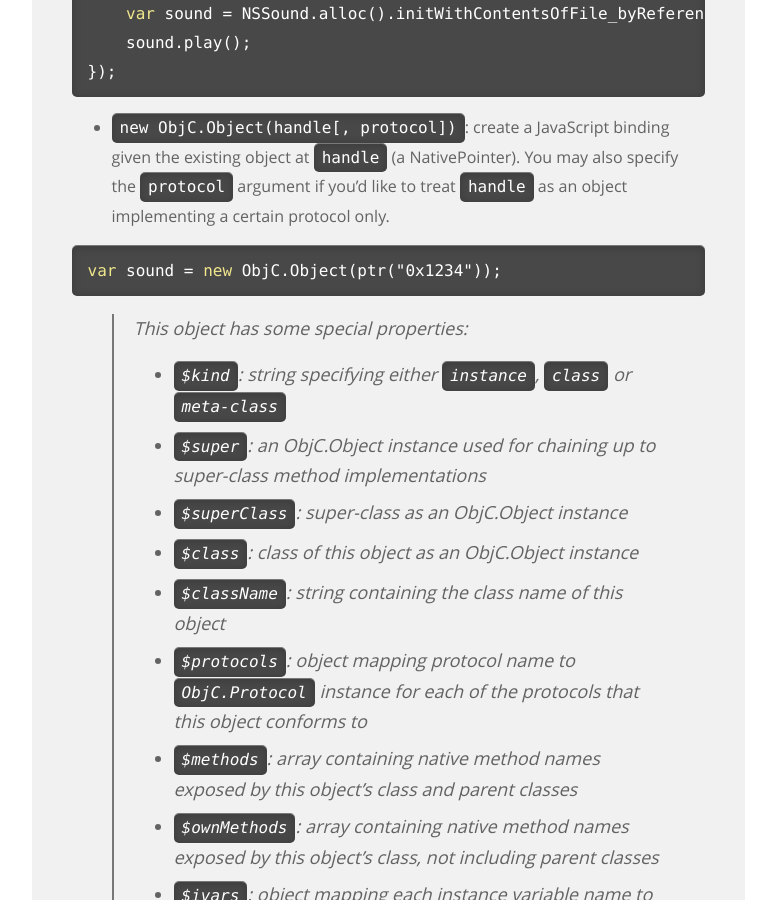
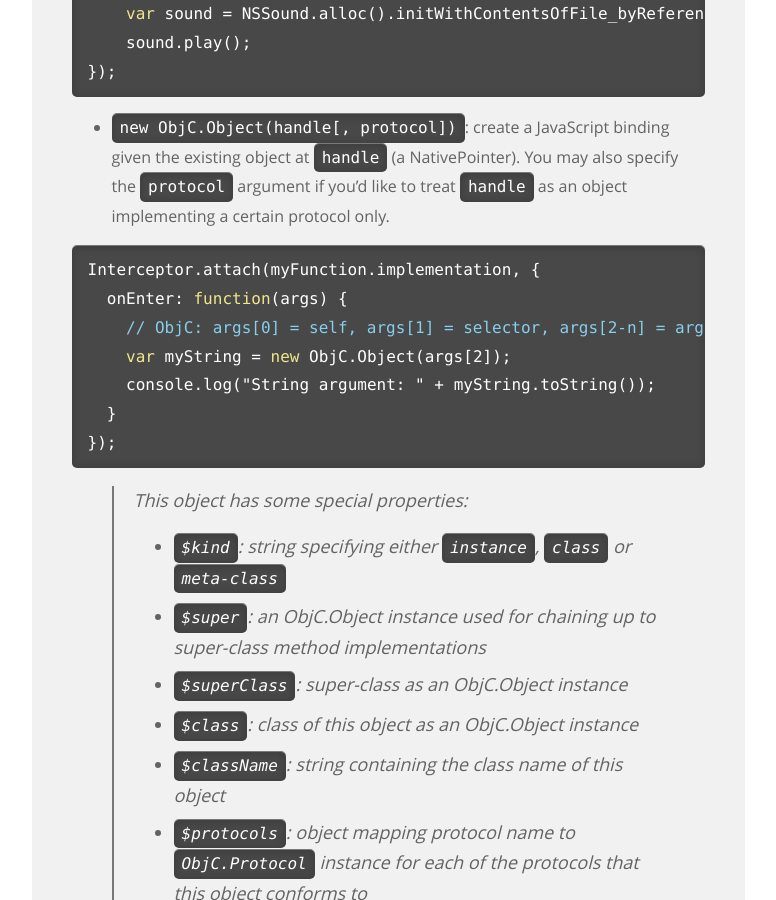
Before and after one commit to frida/frida-website, a Jekyll site: the page built from _docs/javascript-api.md, in a window 1280 px wide and 900 px high, scrolled down 28192 px. Shown: the whole window, without its empty margins (364-1140 px from the left). Built offline with Jekyll 4.4.1, drawn with Linux system fonts in a browser that asks for light colours.

Commit message:
Clarified ObjC.Object method

```diff
--- a/_docs/javascript-api.md
+++ b/_docs/javascript-api.md
@@ -1164,7 +1164,13 @@ ObjC.schedule(ObjC.mainQueue, function () {
     implementing a certain protocol only.
 
 {% highlight js %}
-var sound = new ObjC.Object(ptr("0x1234"));
+Interceptor.attach(myFunction.implementation, {
+  onEnter: function(args) {
+    // ObjC: args[0] = self, args[1] = selector, args[2-n] = arguments
+    var myString = new ObjC.Object(args[2]);
+    console.log("String argument: " + myString.toString());
+  }
+});
 {% endhighlight %}
 
 >   This object has some special properties:
```
